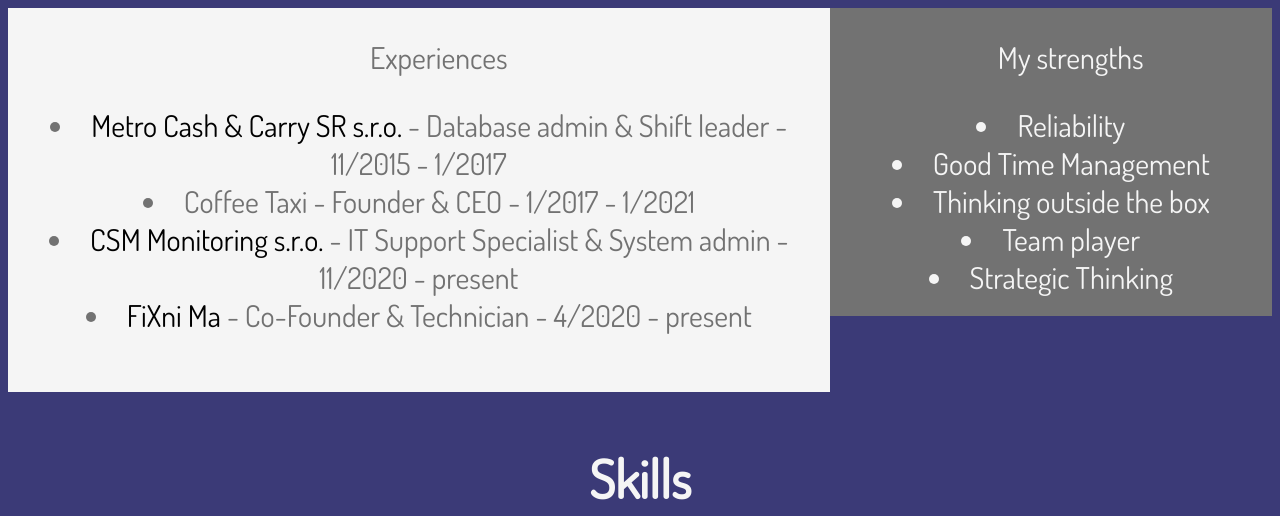
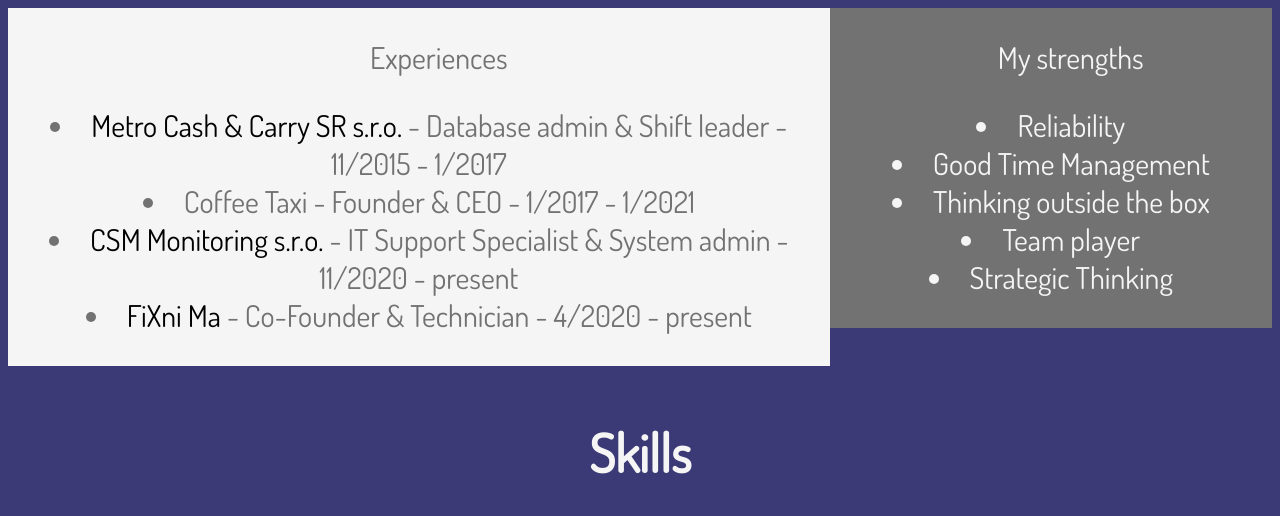
Before and after one commit to 3ckeee/3ckeee.github.io, a plain HTML site: page index.html in a window 1280 px wide. Shown: the part 2614-3130 px from the top of the page. Drawn offline with Linux system fonts and the light colour scheme; a script that the page names is missing.

Commit message:
added few styling changes

```diff
--- a/style.css
+++ b/style.css
@@ -63,6 +63,7 @@ aside {
     background-color: rgb(114, 114, 114);
     text-align: center;
     padding-bottom: 20px;
+    min-height: 300px;
 }
 
 .experiences {
@@ -70,7 +71,7 @@ aside {
     background-color: whitesmoke;
     width: 65%;
     font-size: 30px;
-    height: auto;
+    height: 300px;
     padding-bottom: 58px;
 }
 
```
